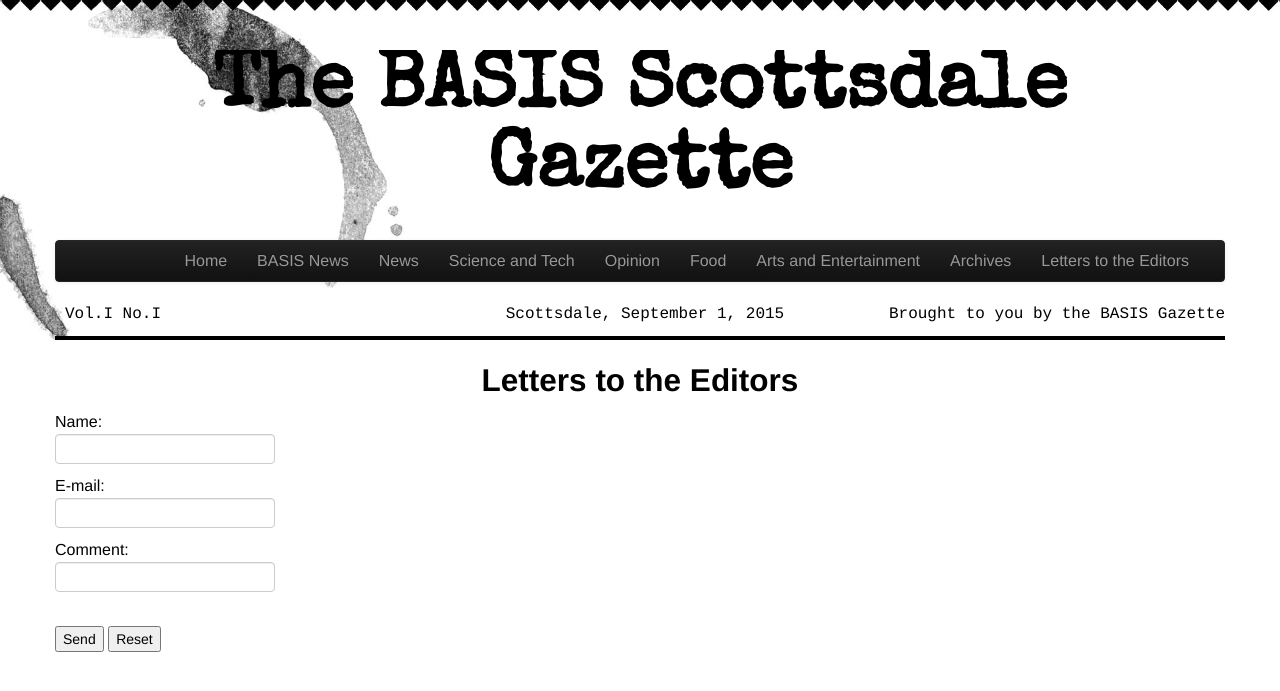
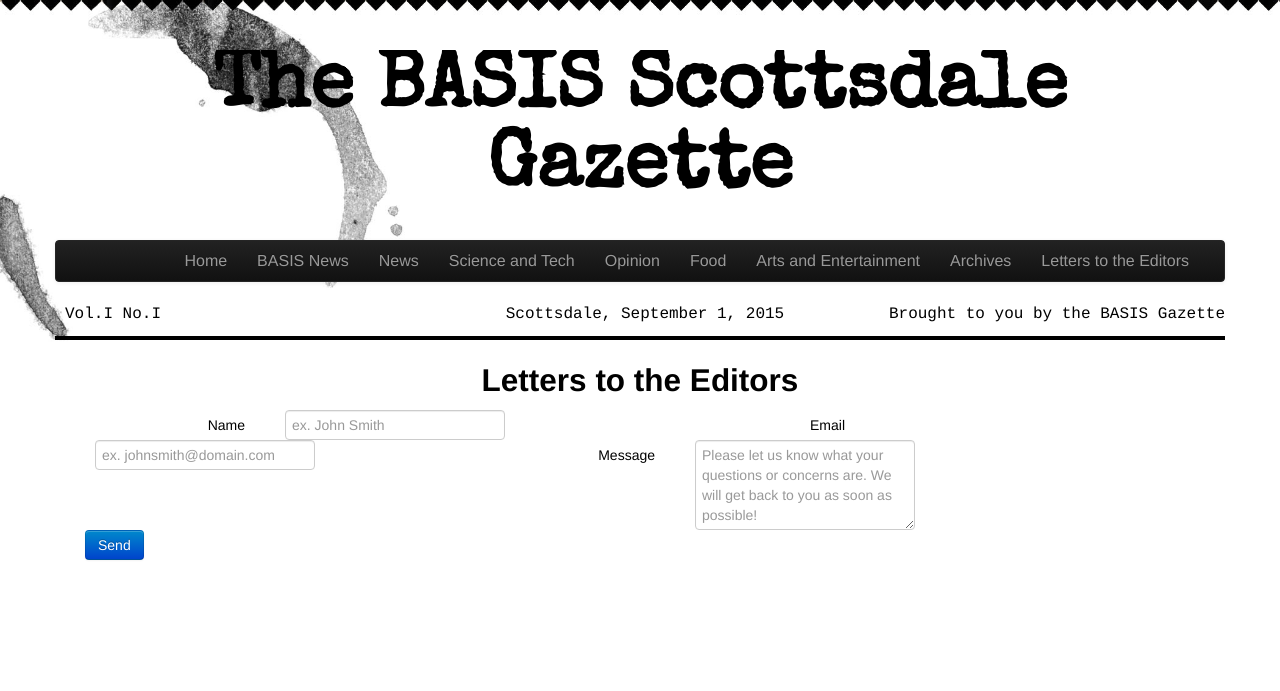
Before and after one commit to Awake99/Awake99.github.io, a Jekyll site: the page built from letters/index.html, in a window 1280 px wide. Shown: the top 691 px of the page. Built offline with Jekyll 4.4.1, drawn with Linux system fonts in a browser that asks for light colours; nearby versions of some CDN libraries.

Commit message:
Letters to the Editor Form
Testing with a more sophisticated code

```diff
--- a/letters/index.html
+++ b/letters/index.html
@@ -14,16 +14,32 @@
 <body>
 	<h2 style="text-align:center;">Letters to the Editors</h2>
 
-	<form action="MAILTO:basisgazette@gmail.com" method="post" enctype="text/plain">
-	Name:<br>
-	<input type="text" name="name" value=""><br>
-	E-mail:<br>
-	<input type="text" name="mail" value=""><br>
-	Comment:<br>
-	<input type="text" name="comment" value="" size="200"><br><br>
-	<input type="submit" value="Send">
-	<input type="reset" value="Reset">
-	</form>
+
+	<form action="MAILTO:dvatsa2017@gmail.com" class="form-horizontal account-wall" role="form" method="post" >
+    <div class="form-group">
+        <label class="span6 control-label">Name</label>
+        <div class="span4">
+            <input type="text" class="form-control" id="name" name="name" placeholder="ex. John Smith" value="">
+        </div>
+    </div>
+    <div class="form-group">
+        <label class="span6 control-label">Email</label>
+        <div class="span4">
+            <input type="email" class="form-control" id="email" name="email" placeholder="ex. johnsmith@domain.com" value="">
+        </div>
+    </div>
+    <div class="form-group">
+        <label class="span6 control-label">Message</label>
+        <div class="span4">
+            <textarea class="form-control" rows="4" name="message" placeholder="Please let us know what your questions or concerns are. We will get back to you as soon as possible!"></textarea>
+        </div>
+    </div>
+    <div class="form-group">
+        <div class="span3">
+            <input id="submit" name="submit" type="submit" value="Send" class="btn btn-primary">
+        </div>
+    </div>
+</form>
 	<script src="http://code.jquery.com/jquery-1.10.1.min.js"></script>
   	<script src=”js/bootstrap.js”></script>
 </body>
```
